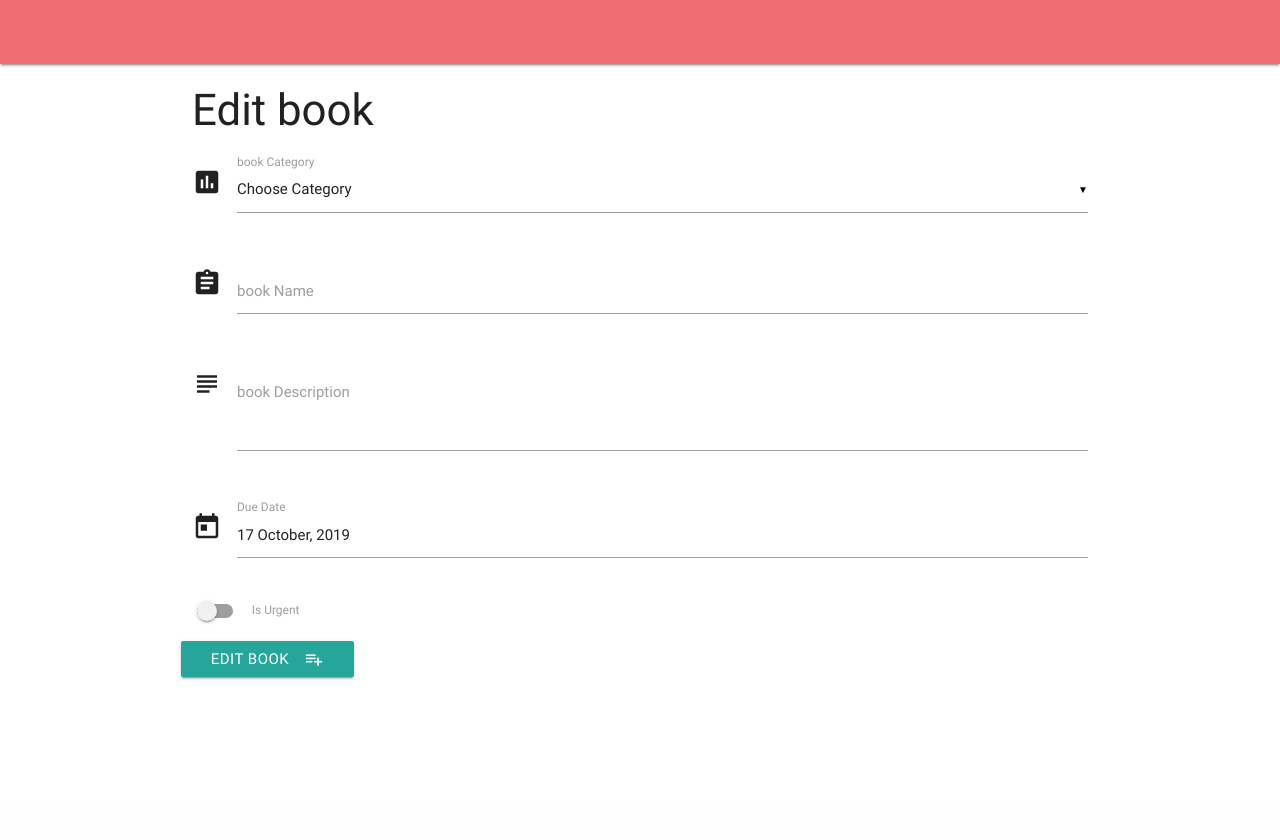
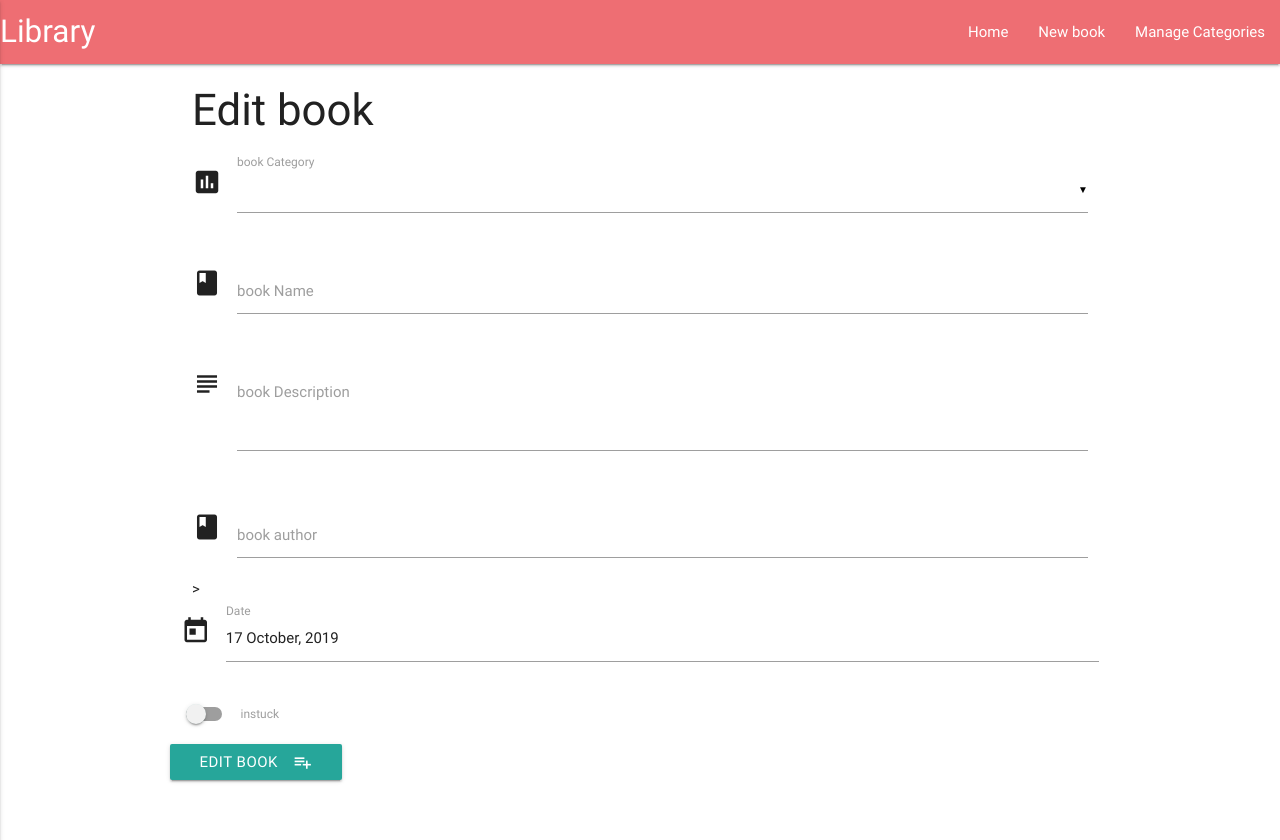
Before and after one commit to hooshyari/library, a Flask app: template templates/editbook.html in a window 1280 px wide. Before the commit the page ends 680 px from the top, so only its background shows below. Run offline with Flask 2, Linux system fonts and the light colour scheme; the template is opened without the code that fills it, so the values that code supplies are empty; some libraries are stand-ins or nearby versions.

Commit message:
first commit

```diff
--- a/app.py
+++ b/app.py
@@ -2,25 +2,43 @@ import os
 from flask import Flask, render_template, redirect, request, url_for, request
 from flask_pymongo import PyMongo
 from bson.objectid import ObjectId
+import pymongo
+#import json
+
+
+app = Flask(__name__)
+app.config["MONGO_DBNAME"] = 'codeinstituteflask'
+app.config["MONGO_URI"] = os.getenv('MONGO_URI', 'mongodb+srv://Mehrdad:123456_Mm@cluster0-uaqnr.mongodb.net/codeinstituteflask?retryWrites=true&w=majority')
+
+
+mongo = PyMongo(app)
+
+
+#mongo = pymongo.MongoClient('mongodb+srv://Mehrdad:123456_Mm@cluster0-uaqnr.mongodb.net/codeinstituteflask?retryWrites=true&w=majority', maxPoolSize=50)
+#db = pymongo.database.Database(mongo, 'codeinstituteflask')
+#col = pymongo.collection.Collection(db, 'book')
 
 
 
-app = Flask(__name__)
-#app.config["MONGO_DBNAME"] = 'codeinstituteflask'
-#app.config["MONGO_URI"] = os.getenv('MONGO_URI', 'mongodb+srv://Mehrdad:leila110@cluster0-uaqnr.mongodb.net/codeinstituteflask?retryWrites=true&w=majority')
-#app.config["MONGO_URI"] = os.getenv('MONGO_URI', 'mongodb+srv://Mehrdad:leila110@cluster0-uaqnr.mongodb.net/codeinstituteflask?retryWrites=true&w=majority')
-
-#Smongo = PyMongo(app)
 
 @app.route('/')
-#@app.route('/get_book')
+@app.route('/get_book')
 def get_book():
-    #return render_template("book.html", book=mongo.db.book.find())
-    #return render_template("book.html")
-    return "hi"
+    #mongo = pymongo.MongoClient('mongodb+srv://Mehrdad:123456_Mm@cluster0-uaqnr.mongodb.net/codeinstituteflask?retryWrites=true&w=majority', maxPoolSize=50)
+    #db = pymongo.database.Database(mongo, 'codeinstituteflask')
+    #col = pymongo.collection.Collection(db, 'book')
+
+    #print("Trying to check connection.....")
+    book = mongo.db.book.find()
+    #print("The books are: ", book)
+    #for i in book:
+        #print("The item is:")
+        #Sprint(i)
+    return render_template("book.html", book = book)
 
 
-""" @app.route('/add_book')
+
+@app.route('/add_book')
 def add_book():
     return render_template('addbook.html',
                            categories=mongo.db.categories.find())
@@ -47,10 +65,11 @@ def update_book(book_id):
     book.update( {'_id': ObjectId(book_id)},
     {
         'book_name':request.form.get('book_name'),
+        'book_description': request.form.get('book_description'),
         'category_name':request.form.get('category_name'),
-        'book_description': request.form.get('book_description'),
-        'due_date': request.form.get('due_date'),
-        'is_urgent':request.form.get('is_urgent')
+        'book_author': request.form.get('book_author'),
+        'date': request.form.get('date'),
+        'instuck':request.form.get('instuck')
     })
     return redirect(url_for('get_book'))
 
@@ -97,7 +116,7 @@ def insert_category():
 @app.route('/add_category')
 def add_category():
     return render_template('addcategory.html')
-"""
+
 
 if __name__ == '__main__':
     HOST = os.environ.get('SERVER_HOST', 'localhost')
--- a/requirement.txt
+++ b/requirement.txt
@@ -0,0 +1,3 @@
+flask
+flask_pymongo
+dnspython
--- a/templates/addcategory.html
+++ b/templates/addcategory.html
@@ -1,6 +1,4 @@
-{% extends 'base.html'%}
-
-{% block content %}
+{% extends 'base.html'%} {% block content %}
 <h3>Add Category</h3>
 <form action="{{ url_for('insert_category') }}" method="POST" class="col s12">
     <div class="row">
--- a/templates/base.html
+++ b/templates/base.html
@@ -10,7 +10,7 @@
 <body>
     <header>
         <nav>
-<!--             <div class="nav-wrapper">
+             <div class="nav-wrapper">
                  <a href="{{url_for('get_book')}}" class="brand-logo">Library</a>
                 <a href="#" data-activates="mobile-demo" class="button-collapse"><i class="material-icons">menu</i></a>
                 <ul id="nav-mobile" class="right hide-on-med-and-down">
@@ -23,7 +23,7 @@
                     <li><a href="{{url_for('add_book')}}">New book</a></li>
                     <li><a href="{{url_for('get_categories')}}">Manage Categories</a></li>
                 </ul>
-            </div>-->
+            </div>
         </nav>
     </header>
     <div class="container">
--- a/templates/editbook.html
+++ b/templates/editbook.html
@@ -7,13 +7,10 @@
             <div class="input-field col s12">
                 <i class="material-icons prefix">poll</i>
                 <select id="category" name="category_name">
-                  <option value="" disabled selected>Choose Category</option>
                     {% for cat in categories %}
-                      {% if cat.category_name == book.category_name%}
-                      <option value="{{cat.category_name}}" selected >{{cat.category_name}}</option>
-                      {% else %}
-                       <option value="{{cat.category_name}}">{{cat.category_name}}</option>
-                    {% endif %}
+
+                    <option value="{{cat.category_name}}" {% if cat.category_name == book.category_name %} selected {% endif %}>{{cat.category_name}}</option>
+
                     {% endfor %}
                 </select>
                 <label>book Category</label>
@@ -21,7 +18,7 @@
         </div>
         <div class="row">
             <div class="input-field col s12">
-                <i class="material-icons prefix">assignment</i>
+                <i class="material-icons prefix">book name</i>
                 <input id="book_name" name="book_name" type="text" class="validate" value="{{book.book_name}}">
                 <label for="icon_prefix">book Name</label>
             </div>
@@ -29,27 +26,34 @@
         <div class="row">
             <div class="input-field col s12">
                 <i class="material-icons prefix">subject</i>
-                <textarea name="book_description" id="book_description" class="materialize-textarea">{{book.book_description}}</textarea>
+                <textarea name="book_description" id="book_description"
+                    class="materialize-textarea">{{book.book_description}}</textarea>
                 <label for="icon_telephone">book Description</label>
             </div>
         </div>
         <div class="row">
             <div class="input-field col s12">
+                <i class="material-icons prefix">book author</i>
+                <input name="book_author" id="book_author" class="validate">{{book.book_author}}>
+                <label for="icon_prefix">book author</label>
+            </div>
+            <div class="row">
+                <div class="input-field col s12">
                     <i class="material-icons prefix">today</i>
-                <input id="due_date" name="due_date" type="text" class="datepicker">
-                <label for="icon_prefix">Due Date</label>
+                    <input id="date" name="date" type="text" class="datepicker">
+                    <label for="icon_prefix">Date</label>
                 </div>
             </div>
             <div class="row">
                 <div class="switch">
                     <label>
-                    {% if book.is_urgent %}
-                          <input id="is_urgent" name="is_urgent" type="checkbox" checked>
+                        {% if book.instuck =="on" %}
+                        <input id="instuck" name="instuck" type="checkbox" checked>
                         {% else %}
-                         <input id="is_urgent" name="is_urgent" type="checkbox">
+                        <input id="instuck" name="instuck" type="checkbox">
                         {% endif%}
                         <span class="lever"></span>
-                  Is Urgent
+                        instuck
                     </label>
                 </div>
             </div>
@@ -63,10 +67,9 @@
 
 <script src="https://cdnjs.cloudflare.com/ajax/libs/jquery/3.2.1/jquery.min.js"></script>
 <script type="text/javascript">
-    $(document).ready(function() {
-        due_date = Date.parse('{{book.due_date}}');
-        $('#due_date').pickadate('picker').set('select', due_date, { format: 'dd/mm/yyyy' }).trigger('change');
+    $(document).ready(function () {
+        date = Date.parse('{{book.date}}');
+        $('#date').pickadate('picker').set('select', date, { format: 'dd/mm/yyyy' }).trigger('change');
     });
 </script>
-
 {% endblock %}
```
Also changed, not shown: templates/addbook.html (+13 -5 lines), templates/book.html (+12 -12 lines), README.md. Lines whose indentation alone changed are shown as unchanged.
